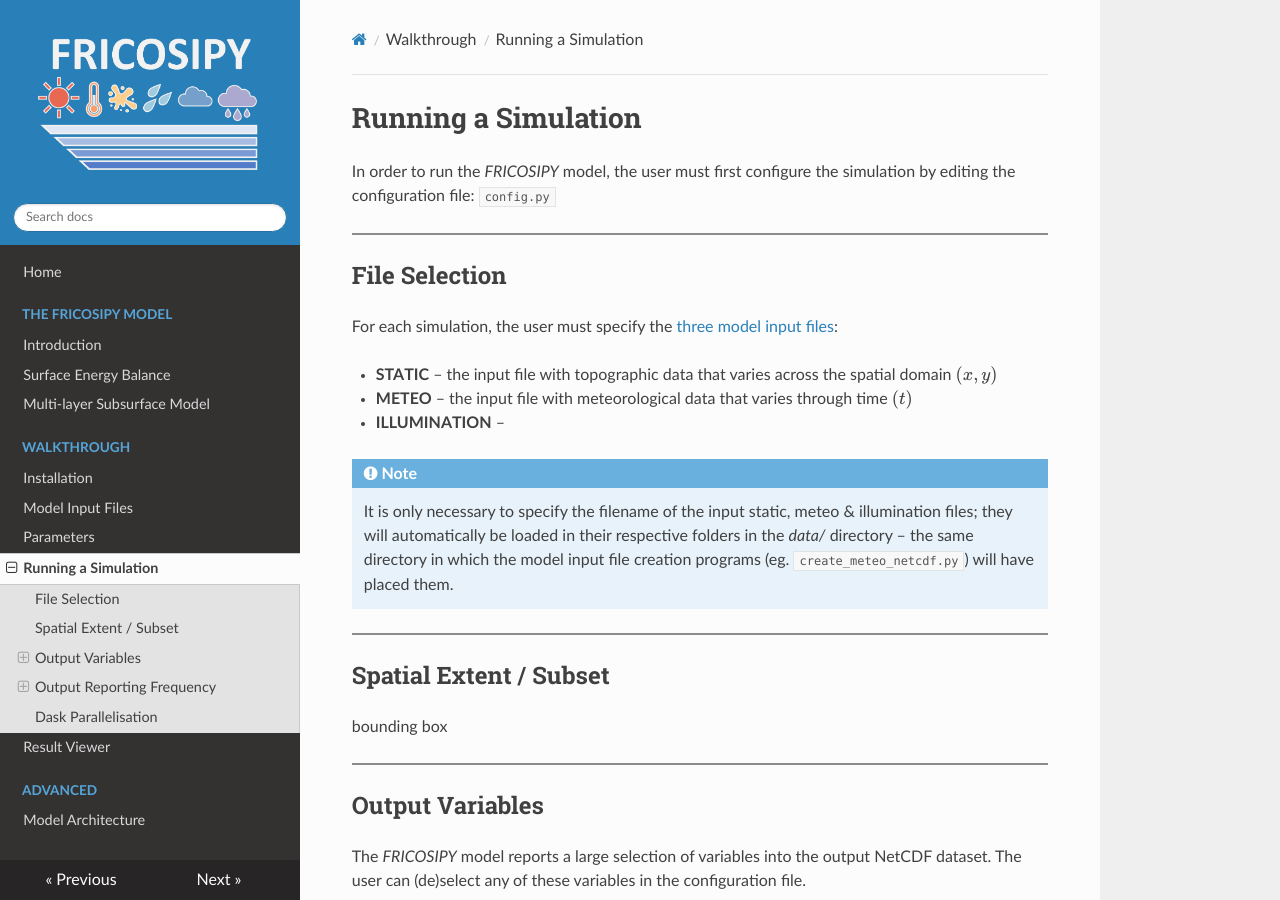
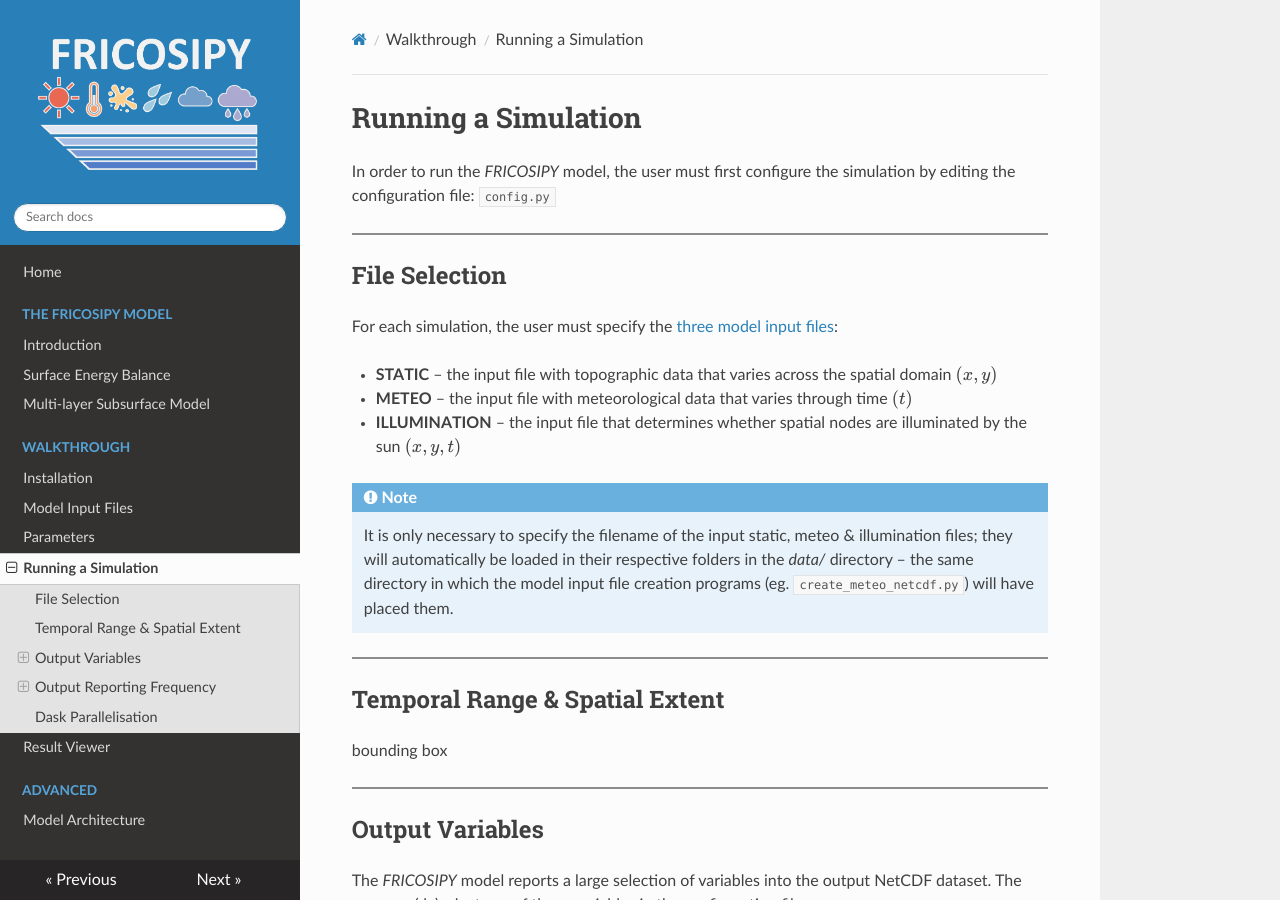
Before and after one commit to MarcusGastaldello/FRICOSIPY, an MkDocs documentation site: the page built from docs/running_a_simulation.md, in a window 1280 px wide and 900 px high. Built offline with MkDocs 1.6.1, drawn with Linux system fonts in a browser that asks for light colours.

Commit message:
Update running_a_simulation.md

```diff
--- a/docs/running_a_simulation.md
+++ b/docs/running_a_simulation.md
@@ -15,14 +15,15 @@ For each simulation, the user must specify the [three model input files](https:/
 
 * **STATIC** –  the input file with topographic data that varies across the spatial domain $(x,y)$
 * **METEO** – the input file with meteorological data that varies through time $(t)$
-* **ILLUMINATION** –
+* **ILLUMINATION** – the input file that determines whether spatial nodes are illuminated by the sun $(x,y,t)$
 
 !!! note
     It is only necessary to specify the filename of the input static, meteo & illumination files; they will automatically be loaded in their respective folders in the *data/* directory – the same directory in which the model input file creation programs (eg. `create_meteo_netcdf.py`) will have placed them.
 
 <hr style="height:2px; background-color:#8b8b8b; border:none;" />
 
-## Spatial Extent / Subset
+## Temporal Range & Spatial Extent
+
 
 
 
```
